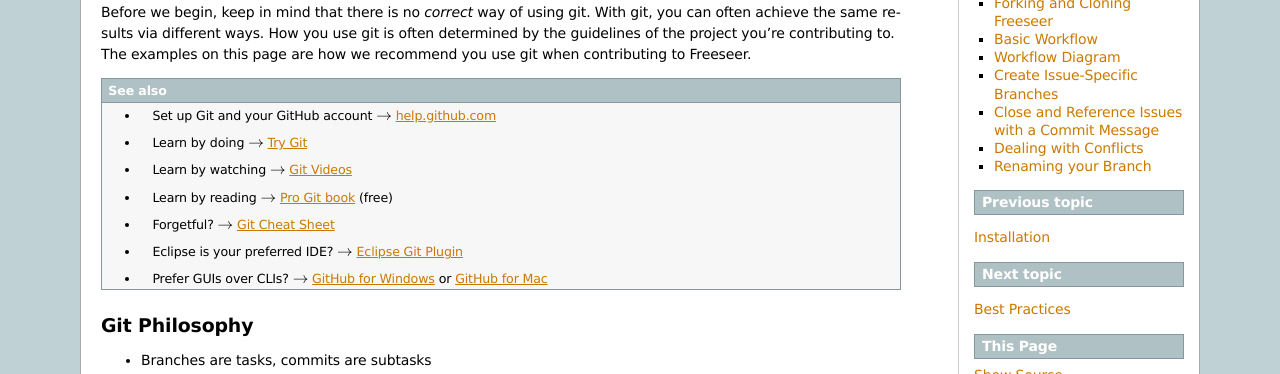
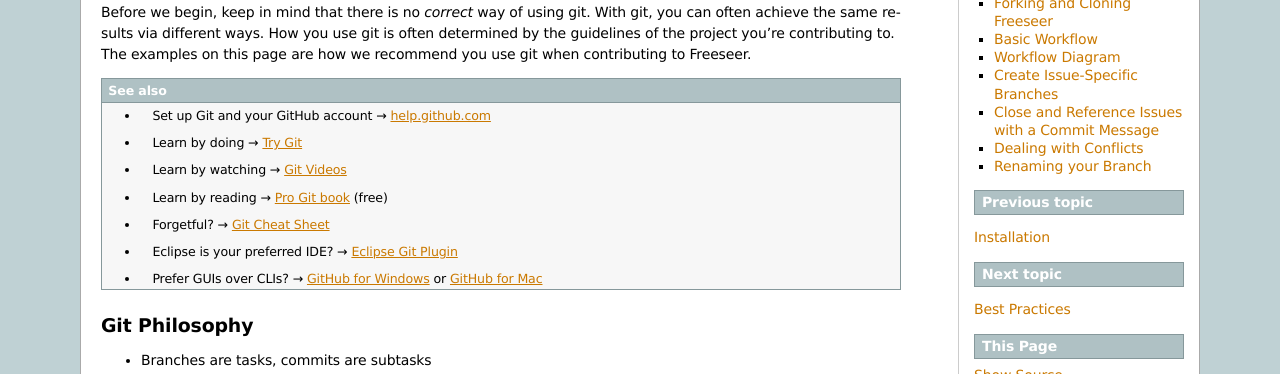
Before and after one commit to Freeseer/freeseer, a Sphinx documentation site: the page built from source/contribute/basics.rst, in a window 1280 px wide and 900 px high. Shown: the part 273-647 px from the top of the window. Built offline with Sphinx 7.4.7, drawn with Linux system fonts in a browser that asks for light colours.

Commit message:
Replace arrows in mathmode to unicode arrows
Avoid using the math extension. The arrows looked fine on my local build but
on the online documentation they weren't rendering properly.

```diff
--- a/source/contribute/basics.rst
+++ b/source/contribute/basics.rst
@@ -24,25 +24,25 @@ Freeseer.
 .. seealso::
 
    * Set up Git and your GitHub account
-     :math:`\rightarrow` `help.github.com <http://help.github.com>`_
+     → `help.github.com <http://help.github.com>`_
 
    * Learn by doing
-     :math:`\rightarrow` `Try Git <http://try.github.com/>`_
+     → `Try Git <http://try.github.com/>`_
 
    * Learn by watching
-     :math:`\rightarrow` `Git Videos <http://git-scm.com/videos>`_
+     → `Git Videos <http://git-scm.com/videos>`_
 
    * Learn by reading
-     :math:`\rightarrow` `Pro Git book <http://book.git-scm.com>`_ (free)
+     → `Pro Git book <http://book.git-scm.com>`_ (free)
 
    * Forgetful?
-     :math:`\rightarrow` `Git Cheat Sheet <https://na1.salesforce.com/help/doc/en/salesforce_git_developer_cheatsheet.pdf>`_
+     → `Git Cheat Sheet <https://na1.salesforce.com/help/doc/en/salesforce_git_developer_cheatsheet.pdf>`_
 
    * Eclipse is your preferred IDE?
-     :math:`\rightarrow` `Eclipse Git Plugin <https://github.com/blog/1181-eclipse-git-plugin-2-0-released>`_
+     → `Eclipse Git Plugin <https://github.com/blog/1181-eclipse-git-plugin-2-0-released>`_
 
    * Prefer GUIs over CLIs?
-     :math:`\rightarrow` `GitHub for Windows <http://windows.github.com/>`_ or
+     → `GitHub for Windows <http://windows.github.com/>`_ or
      `GitHub for Mac <http://mac.github.com/>`_
 
 
```
